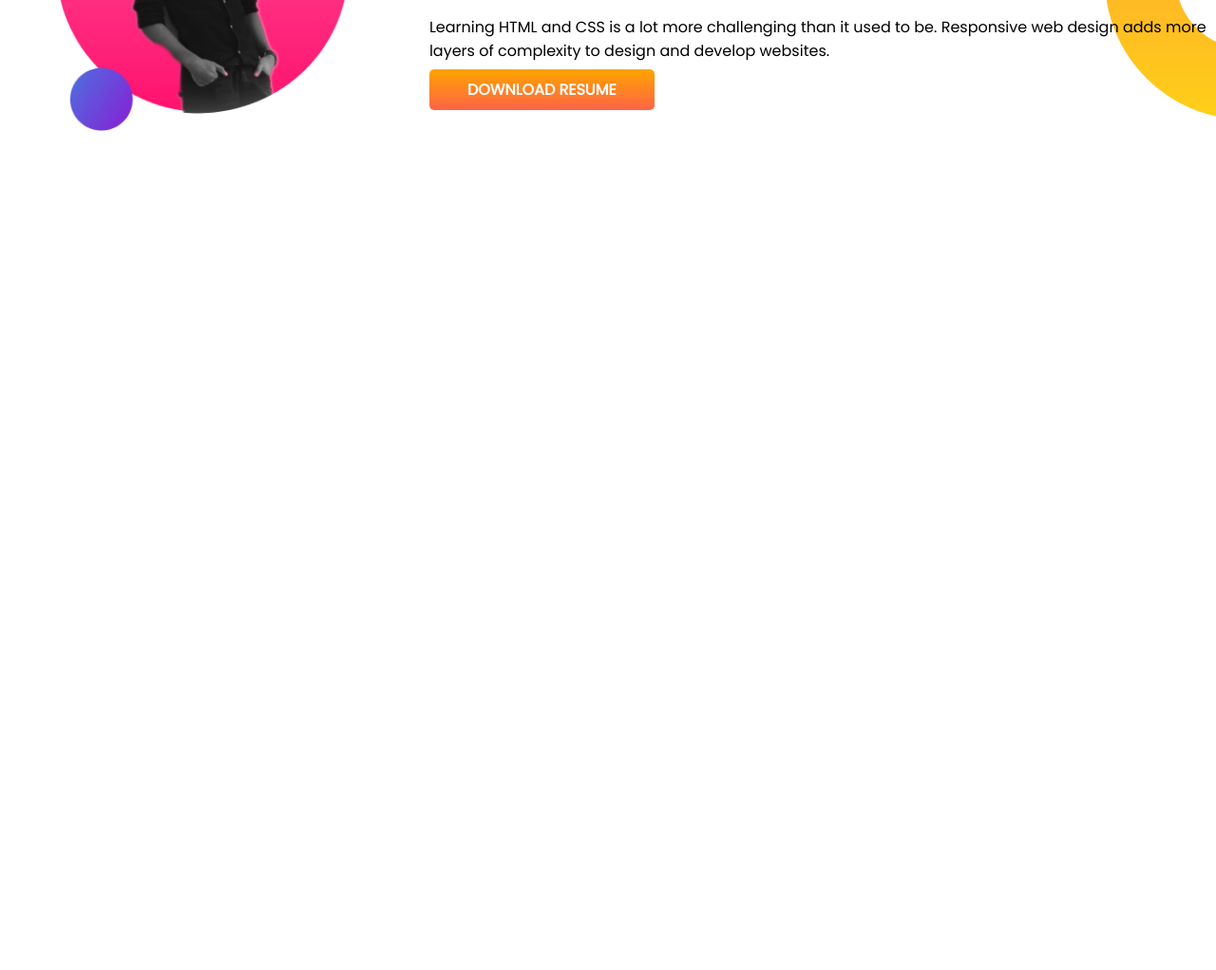
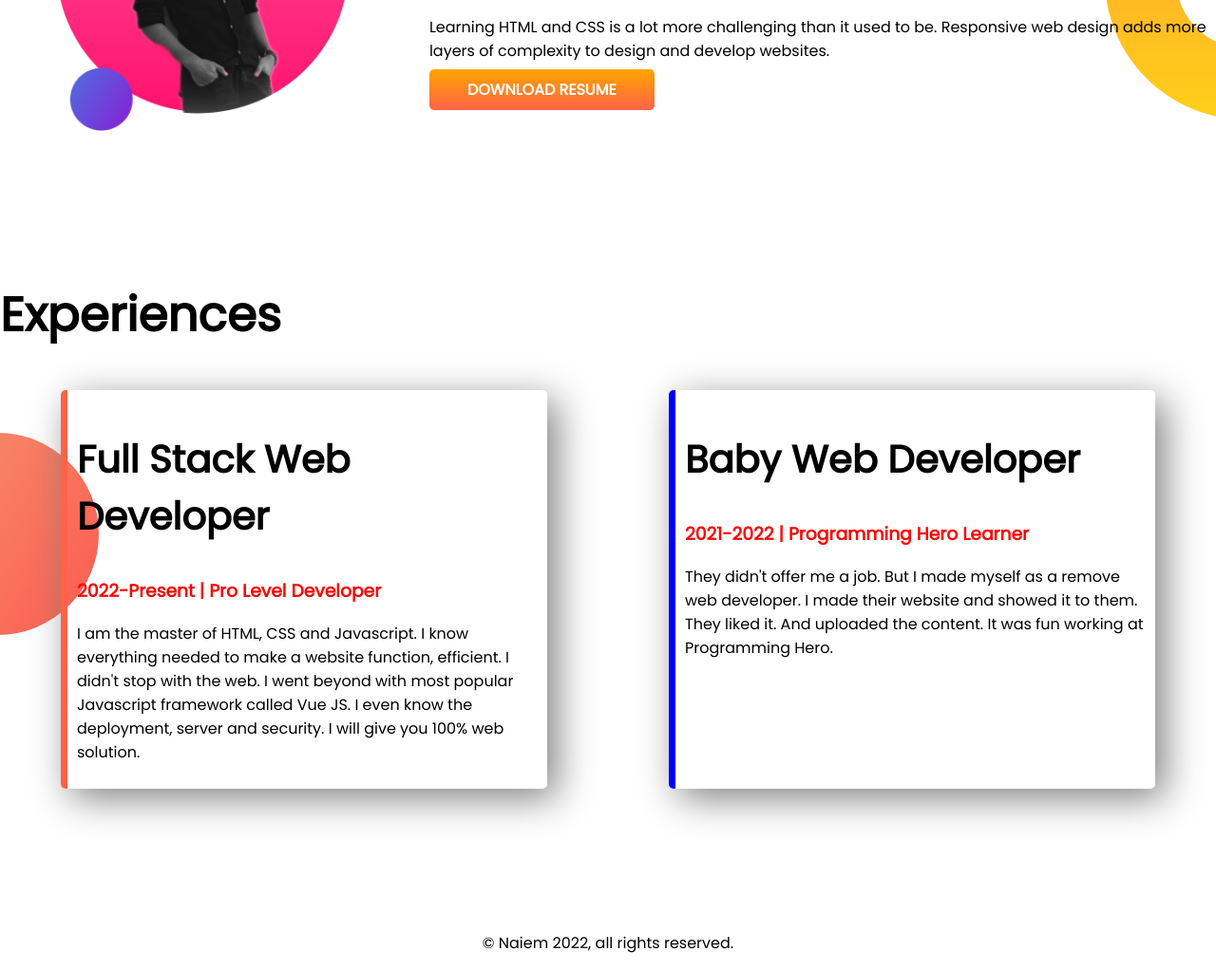
Before and after one commit to Raftaar08/developer-protfolio, a plain HTML site: page index.html in a window 1280 px wide. Shown: the part 835-1857 px from the top of the page at 95% size. Before the commit the page ends 1130 px from the top, so only its background shows below. Drawn offline with Linux system fonts and the light colour scheme.

Commit message:
styled border and added footer

```diff
--- a/index.html
+++ b/index.html
@@ -11,7 +11,7 @@
     <link rel="stylesheet" href="style.css">
 </head>
 <body>
- <section class="top-banner">
+ <section class="top-banner flexible-container">
     <div class="half-width">
         <h1>Welcome To</h1>
         <h1> <span class="red-color">Naiem</span> Website.</h1>
@@ -23,7 +23,9 @@
         <img src="image/naiem23.png" alt="">
        </div>
  </section>
- <section class="big-dream">
+
+
+ <section class="big-dream flexible-container">
     <div class="half-width">
         <img src="image/naiem22.png" alt="">
     </div>
@@ -33,7 +35,24 @@
         <p>Learning HTML and CSS is a lot more challenging than it used to be. Responsive web design adds more layers of complexity to design and develop websites.</p>
         <a class="link-button" target="_blank" href="https://www.linkedin.com/in/raftaar-naiem-b09b04208/">DOWNLOAD RESUME</a>
     </div>
+</section>
 
+
+   <section  class="experiences-area">
+    <h1>Experiences</h1>
+    <div class="flexible-container">
+        <div id="full-stack-developer" class="exprince-item">
+            <h2>Full Stack Web Developer</h2>
+            <h3 class="red-color">2022-Present | Pro Level Developer</h3>
+            <p>I am the master of HTML, CSS and Javascript. I know everything needed to make a website function, efficient. I didn't stop with the web. I went beyond with most popular Javascript framework called Vue JS. I even know the deployment, server and security. I will give you 100% web solution.</p>
+        </div>
+        <div id="baby-web-developer" class="exprince-item">
+            <h2>Baby Web Developer</h2>
+            <h3 class="red-color">2021-2022 | Programming Hero Learner</h3>
+            <p>They didn't offer me a job. But I made myself as a remove web developer. I made their website and showed it to them. They liked it. And uploaded the content. It was fun working at Programming Hero.</p>
+        </div>
+    </div>
    </section>
 </body>
+<footer><p> © Naiem 2022, all rights reserved.</p></footer>
 </html>
--- a/style.css
+++ b/style.css
@@ -4,12 +4,14 @@ body{
 }
 h1{
     font-size: 50px;
-
+}
+h2{
+    font-size: 40px;
 }
 .red-color{
     color: red;
 }
-section{
+.flexible-container{
     display: flex;
     margin-bottom: 150px;
 }
@@ -38,3 +40,27 @@ section{
     background-repeat: no-repeat;
     background-position: right;
 }
+.experiences-area{
+    background-image: url(image/exp-bg.png);
+    background-repeat: no-repeat;
+    background-position: left;
+
+}
+.exprince-item{
+    box-shadow: 10px 10px 40px gray;
+    width: 40%;
+    margin-left: 5%;
+    margin-right: 5%;
+    padding: 10px;
+    border-radius: 5px;
+    border-left: 7px solid blue;
+}
+#full-stack-developer{
+    border-left: 7px solid tomato;
+}
+#baby-web-developer{
+    border-left: 7px solid blue;
+}
+footer p {
+text-align: center;
+}
```
Also changed, not shown: image/exp-bg.png (added).
